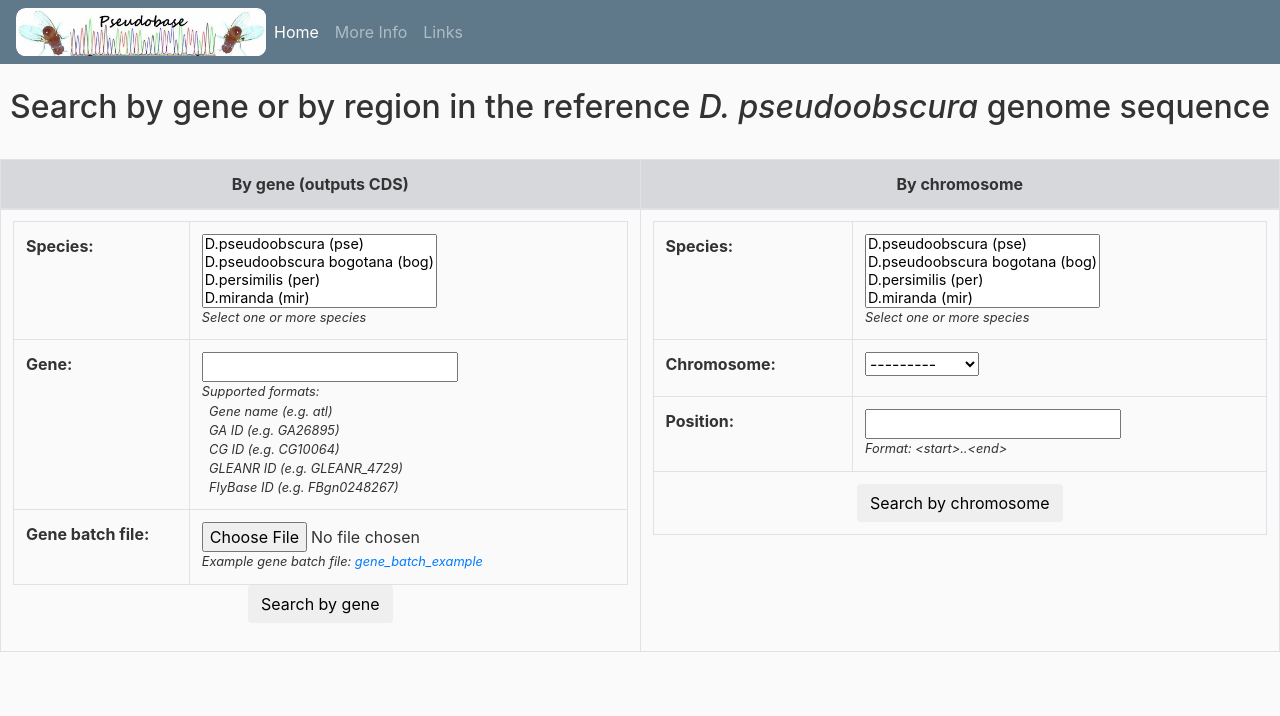
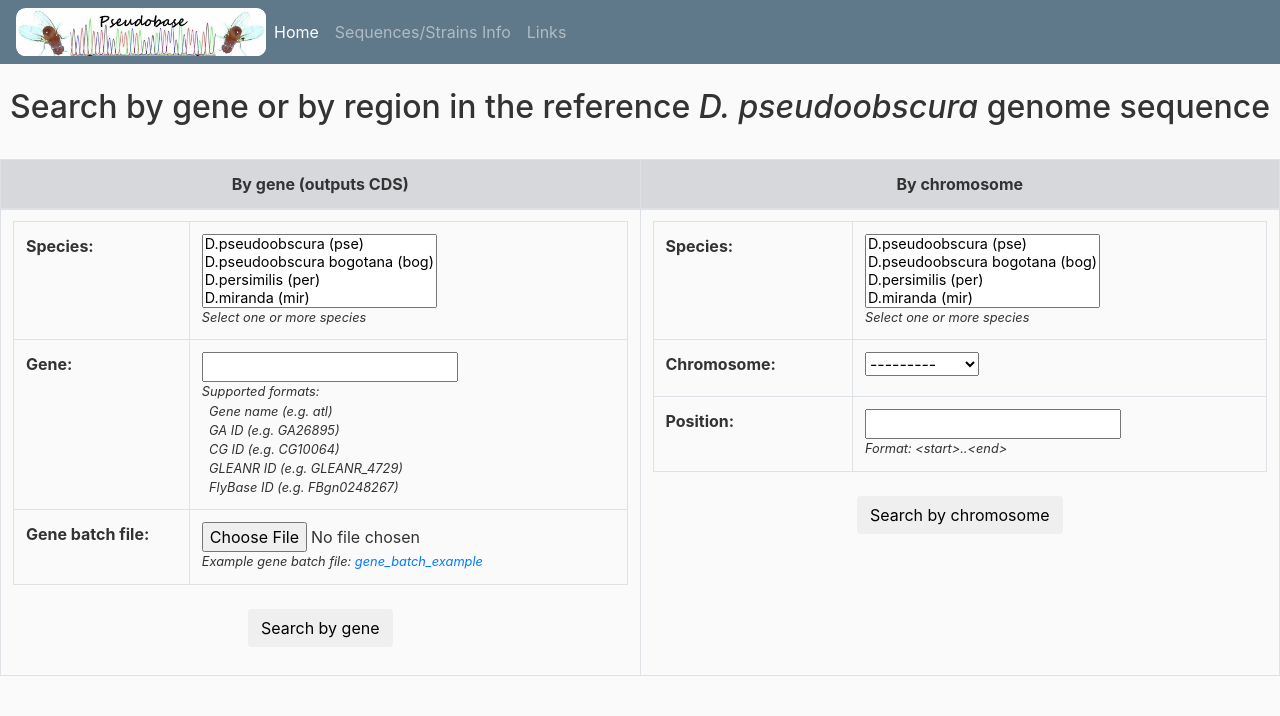
Before and after one commit to russellmyers/pseudobase2, a Django app: page / in a window 1280 px wide. Shown: the top 716 px of the page. Run offline with Django 3.2, Linux system fonts and the light colour scheme; data comes from the database, SQL or seed files in the repository; parts of the project's set-up code (start-up, migrations or seed data) failed here and were passed over; some libraries are stand-ins or nearby versions.

Commit message:
Tidy chromsome search button, change more info nav bar text
Tidy chromsome search button, change more info nav bar text

```diff
--- a/common/templates/base.html
+++ b/common/templates/base.html
@@ -31,7 +31,7 @@
         <div class="navbar-nav">
           <a class="nav-item nav-link {%if tab == 'Home' %}active{% endif %}" href="{% url 'index' %}">Home <span class="sr-only">(current)</span></a>
           <!--a class="nav-item nav-link" href="#">Search</a-->
-          <a class="nav-item nav-link {%if tab == 'More Info' %}active{% endif %}" href="{% url 'info' %}">More Info</a>
+          <a class="nav-item nav-link {%if tab == 'More Info' %}active{% endif %}" href="{% url 'info' %}">Sequences/Strains Info</a>
           <a class="nav-item nav-link" href="#">Links</a>
         </div>
         <!--
--- a/common/templates/index_search.html
+++ b/common/templates/index_search.html
@@ -22,6 +22,7 @@
 		<table width="100%">
 		{{ gene_form.as_table }}
 		</table>
+		<br>
 		<input type="submit" class="btn btn-default" name="search_type" value="Search by gene" />
 		</form>
 		</center>
@@ -30,8 +31,10 @@
 		<form action="/" method="post" enctype="multipart/form-data">{% csrf_token %}
 		<table width="100%">
 		{{ chromosome_form.as_table }}
-		<tr class="inner"><td align="center" colspan="2"><input type="submit" class="btn btn-default" name="search_type" value="Search by chromosome" /></td></tr>
 		</table>
+		<br>
+		<!--tr class="inner"><td align="center" colspan="2"--><input type="submit" class="btn btn-default" name="search_type" value="Search by chromosome" /><!--/td></tr-->
+
 		</div>
 		</form>
 		</center>
```
